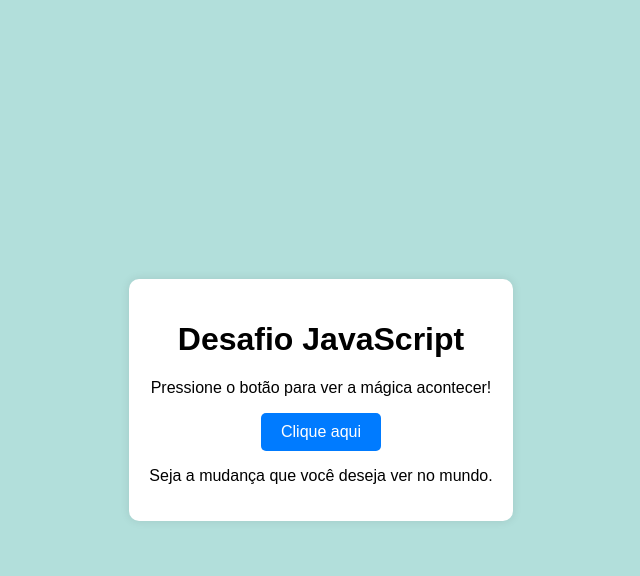
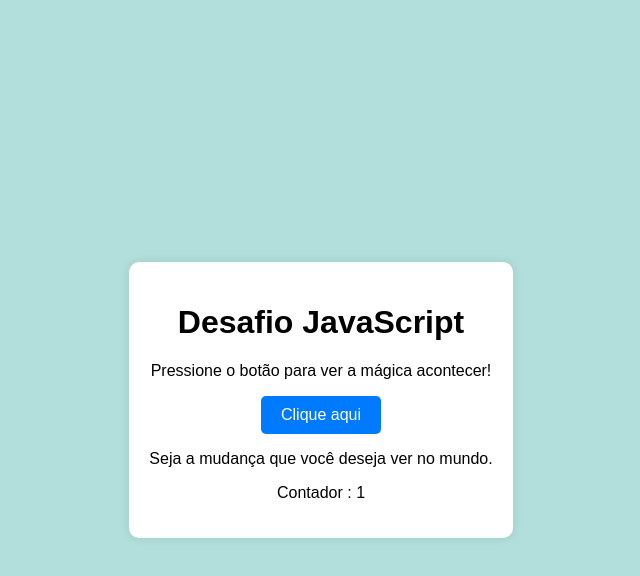
Before and after one commit to thiagolucena1/mensagensaleatorias, a plain HTML site: page index.html in a window 1280 px wide. Both pictures are taken after a click on the button "Clique aqui". Shown: the whole page, without its empty margins (319-959 px from the left). Drawn offline with Linux system fonts and the light colour scheme.

Commit message:
Nova versão, incluido contador no codigo

```diff
--- a/index.html
+++ b/index.html
@@ -12,6 +12,7 @@
         <p>Pressione o botão para ver a mágica acontecer!</p>
         <button id="magicButton">Clique aqui</button>
         <p id="output"></p>
+        <p id="counter">Cliques : 0</p>
     </div>
     <script src="script.js" defer></script>
 </body>
--- a/script.js
+++ b/script.js
@@ -1,5 +1,7 @@
 var button = document.querySelector('#magicButton');
 var msg = document.querySelector('#output')
+var counter = document.querySelector('#counter')
+var clicks = 0
 
 var mensagem = ["Você é capaz de grandes coisas!",
     "Acredite nos seus sonhos.",
@@ -31,12 +33,24 @@ var mensagem = ["Você é capaz de grandes coisas!",
         "#FFCCBC"  // Deep Orange Light
     ]
 
+    var special = "Parabéns, você atingiu um numero multiplo de 5"
+    var goldBackGround = "#FFD700"
+
+    button.addEventListener('click' , function() {
 
 
-    button.addEventListener('click' , function() {
-    const arrayAleatory = Math.floor(Math.random() * mensagem.length)
-    const colorArray = Math.floor(Math.random() * color.length)
-    document.body.style.backgroundColor = color[colorArray]
 
-    msg.innerHTML = (mensagem[arrayAleatory])
+        clicks++;
+        counter.textContent = `Contador : ${clicks}`
+
+        if (clicks % 5 === 0){
+            msg.innerHTML = special
+            document.style.backgroundColor = goldBackGround;
+        }  else
+         {const arrayAleatory = Math.floor(Math.random() * mensagem.length)
+            const colorArray = Math.floor(Math.random() * color.length)
+            document.body.style.backgroundColor = color[colorArray]
+
+        msg.innerHTML = (mensagem[arrayAleatory])
+         }
 })
```
